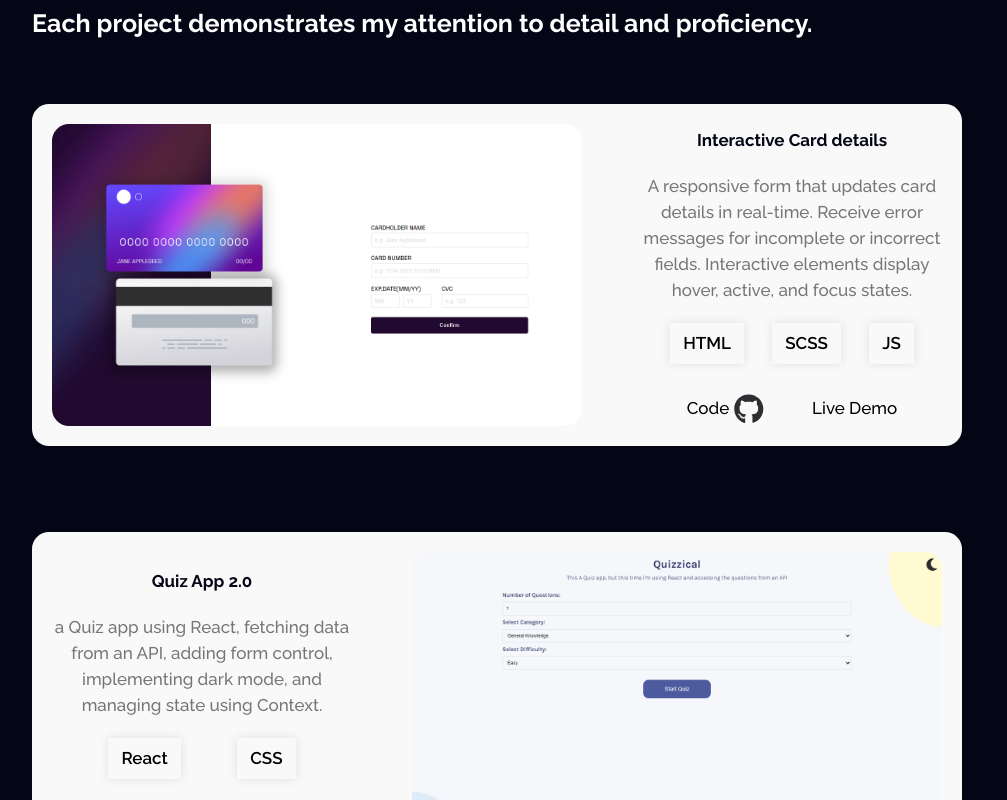
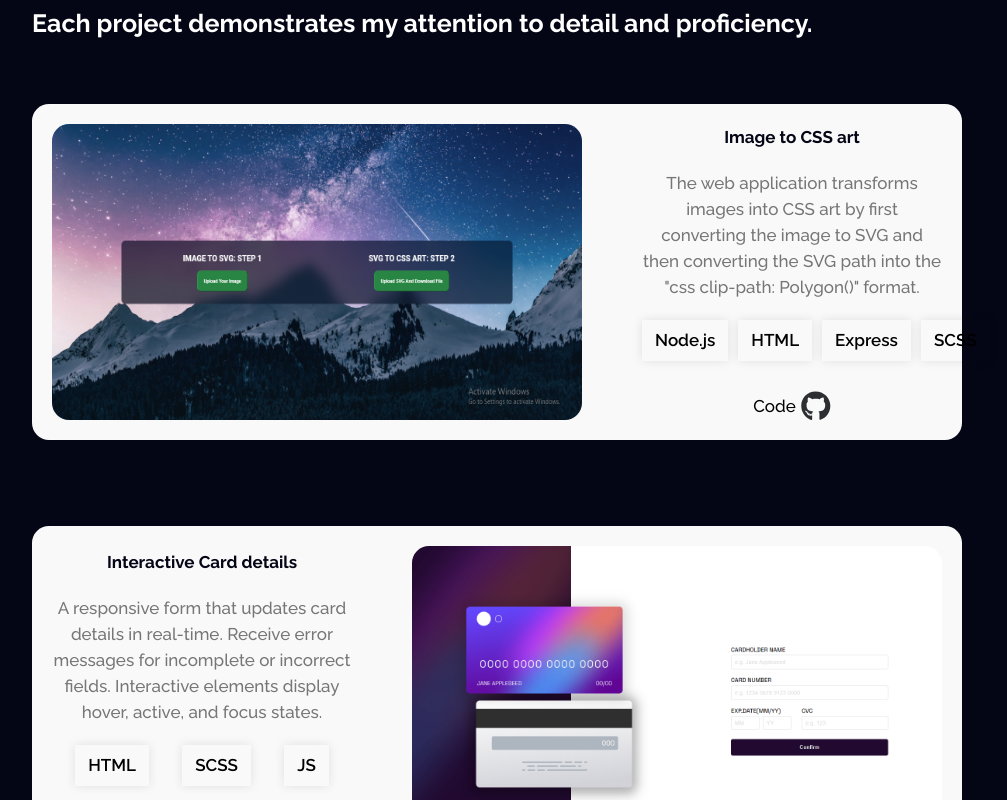
Before and after one commit to OlaleyeFisayo/fisayomi-portfolio, a React (Vite) app: page / in a window 1280 px wide. Shown: the part 1720-2520 px from the top of the page, without its empty margins (143-1150 px from the left). Built offline with nearby package versions, Linux system fonts and the light colour scheme.

Commit message:
Added New Project

```diff
--- a/src/components/Projects/index.jsx
+++ b/src/components/Projects/index.jsx
@@ -33,9 +33,11 @@ export default function Project({
               />
             </svg>
           </a>
-          <a href={links[1]} target="_blank">
-            Live Demo
-          </a>
+          {links[1] && (
+            <a href={links[1]} target="_blank">
+              Live Demo
+            </a>
+          )}
         </div>
       </div>
       <div className="project-img">
--- a/src/components/Projects/index.scss
+++ b/src/components/Projects/index.scss
@@ -39,6 +39,7 @@
       justify-content: space-evenly;
       align-items: center;
       margin-bottom: 30px;
+      gap: 10px;
 
       p {
         padding: 10px 13px;
--- a/src/data.js
+++ b/src/data.js
@@ -1,6 +1,17 @@
 const data = [
   {
     id: 1,
+    imgUrl: "./images/img-to-css-art.png",
+    header: "Image to CSS art",
+    description:
+      'The web application transforms images into CSS art by first converting the image to SVG and then converting the SVG path into the "css clip-path: Polygon()" format.',
+    stacks: ["Node.js", "HTML", "Express", "SCSS"],
+    links: [
+      "https://github.com/OlaleyeFisayo/imgToCSSart",
+    ],
+  },
+  {
+    id: 2,
     imgUrl: "./images/interactive-card.png",
     header: "Interactive Card details",
     description:
@@ -12,7 +23,7 @@ const data = [
     ],
   },
   {
-    id: 2,
+    id: 3,
     imgUrl: "./images/quizzical.png",
     header: "Quiz App 2.0",
     description:
@@ -24,7 +35,7 @@ const data = [
     ],
   },
   {
-    id: 3,
+    id: 4,
     imgUrl: "./images/tenzies.png",
     header: "Tenzies",
     description:
```
Also changed, not shown: public/images/img-to-css-art.png (added).
